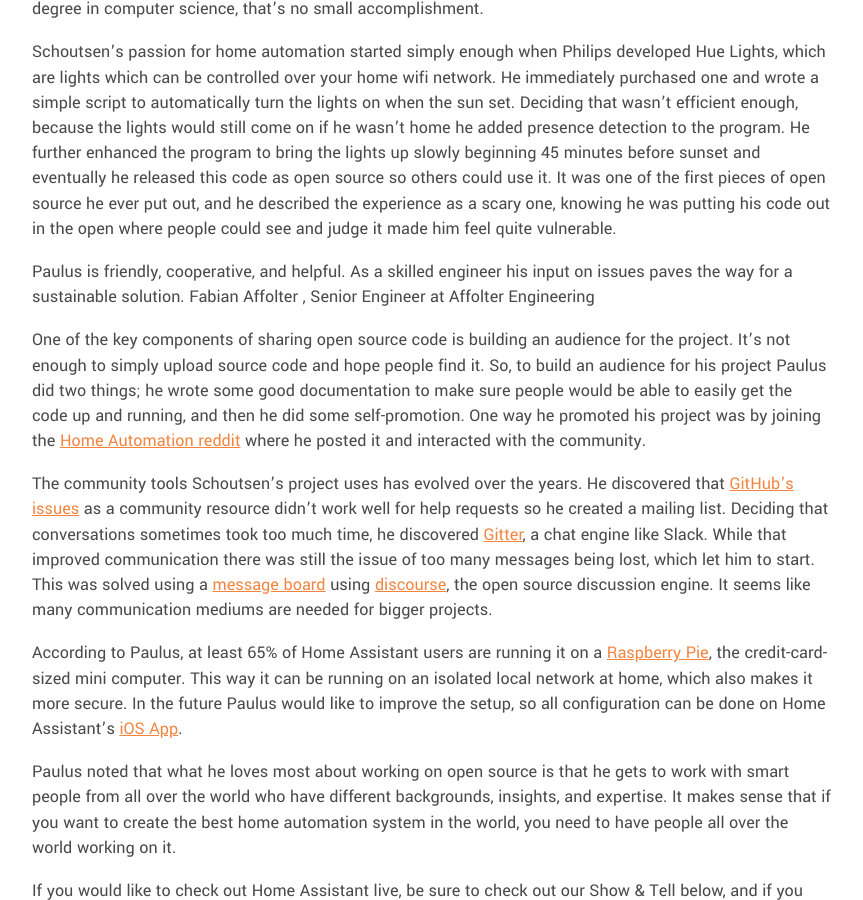
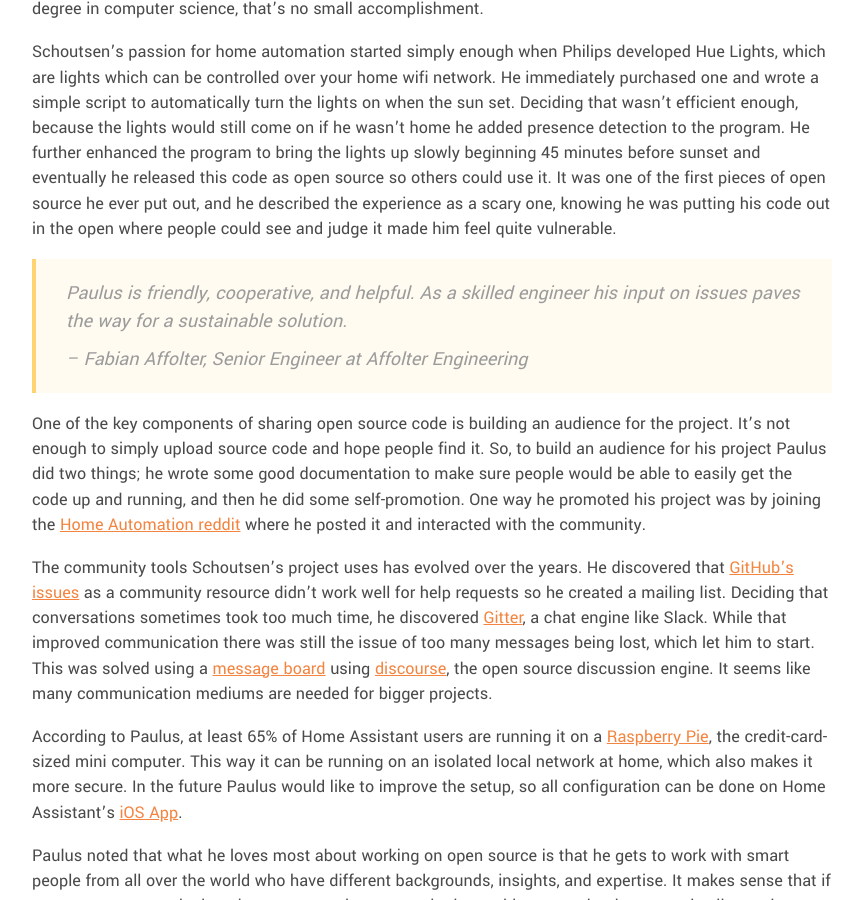
Before and after one commit to Code-Pop/open-sourcecraft, a Jekyll site: the page built from _episodes/paulus-schoutsen.markdown, in a window 1280 px wide and 900 px high, scrolled down 869 px. Shown: the whole window, without its empty margins (208-1071 px from the left). Built offline with Jekyll 4.4.1, drawn with Linux system fonts in a browser that asks for light colours; part of the change alters nothing that is shown.

```diff
--- a/_episodes/paulus-schoutsen.markdown
+++ b/_episodes/paulus-schoutsen.markdown
@@ -18,8 +18,8 @@ Paulus Schoutsen, a senior software engineer at Appfolio, created one of the mos
 
 Schoutsen’s passion for home automation started simply enough when Philips developed Hue Lights, which are lights which can be controlled over your home wifi network.  He immediately purchased one and wrote a simple script to automatically turn the lights on when the sun set.  Deciding that wasn’t efficient enough, because the lights would still come on if he wasn’t home he added presence detection to the program.  He further enhanced the program to bring the lights up slowly beginning 45 minutes before sunset and eventually he released this code as open source so others could use it.  It was one of the first pieces of open source he ever put out, and he described the experience as a scary one,  knowing he was putting his code out in the open where people could see and judge it made him feel quite vulnerable.
 
-Paulus is friendly, cooperative, and helpful. As a skilled engineer his input on issues paves the way for a sustainable solution.
-Fabian Affolter , Senior Engineer at Affolter Engineering
+> Paulus is friendly, cooperative, and helpful. As a skilled engineer his input on issues paves the way for a sustainable solution.
+><cite>-- Fabian Affolter, Senior Engineer at Affolter Engineering
 
 
 One of the key components of sharing open source code is building an audience for the project.  It’s not enough to simply upload source code and hope people find it. So, to build an audience for his project Paulus did two things;  he wrote some good documentation to make sure people would be able to easily get the code up and running, and then he did some self-promotion.  One way he promoted his project was by joining the [Home Automation reddit](https://www.reddit.com/r/homeautomation/) where he posted it and interacted with the community.
```
